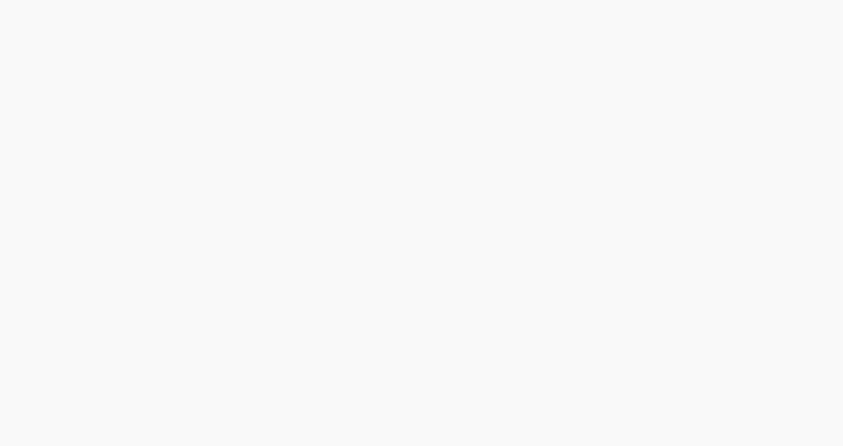
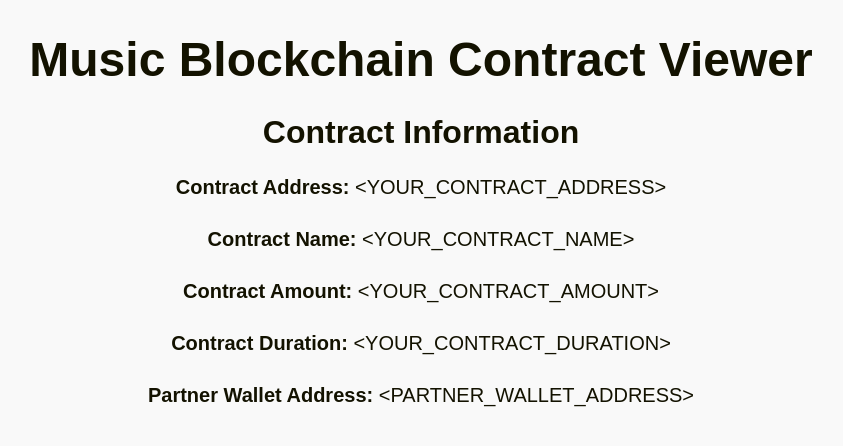
Before and after one commit to nehemiah-negussie/olympihacks-2023, a React (Create React App) app in the folder client/: page /contract in a window 1280 px wide. Before the commit this address had no page. Shown: the top 446 px of the page, without its empty margins (219-1062 px from the left). Built offline with nearby package versions, Linux system fonts and the light colour scheme.

Commit message:
fixed repo merge issues

```diff
--- a/client/src/App.js
+++ b/client/src/App.js
@@ -1,8 +1,9 @@
 import React from "react";
-import { BrowserRouter as Router, Route, Routes } from 'react-router-dom';
+import { BrowserRouter as Router, Route, Routes } from "react-router-dom";
 import "./App.css";
 import LandingPage from "./pages/LandingPage";
 import Smart from "./pages/Smart";
+import ContractViewer from "./pages/ContractViewer";
 
 function App() {
   return (
@@ -12,6 +13,7 @@ function App() {
           <Routes>
             <Route exact path="/" element={<LandingPage />} />
             <Route path="/app" element={<Smart />} />
+            <Route path="/contract" element={<ContractViewer />} />
           </Routes>
         </header>
       </div>
--- /dev/null
+++ b/client/src/pages/ContractViewer.js
@@ -0,0 +1,51 @@
+import React, { useEffect, useState } from "react";
+
+function ContractViewer() {
+  const [contractAddress, setContractAddress] = useState("");
+  const [contractName, setContractName] = useState("");
+  const [contractAmount, setContractAmount] = useState("");
+  const [contractDuration, setContractDuration] = useState("");
+  const [partnerWalletAddress, setPartnerWalletAddress] = useState("");
+
+  useEffect(() => {
+    // Simulated data for contract details
+    const simulatedContractAddress = "<YOUR_CONTRACT_ADDRESS>";
+    const simulatedContractName = "<YOUR_CONTRACT_NAME>";
+    const simulatedContractAmount = "<YOUR_CONTRACT_AMOUNT>";
+    const simulatedContractDuration = "<YOUR_CONTRACT_DURATION>";
+    const simulatedPartnerWalletAddress = "<PARTNER_WALLET_ADDRESS>";
+
+    setContractAddress(simulatedContractAddress);
+    setContractName(simulatedContractName);
+    setContractAmount(simulatedContractAmount);
+    setContractDuration(simulatedContractDuration);
+    setPartnerWalletAddress(simulatedPartnerWalletAddress);
+  }, []);
+
+  return (
+    <div>
+      <h1>Music Blockchain Contract Viewer</h1>
+
+      <div id="contract-info">
+        <h2>Contract Information</h2>
+        <p>
+          <strong>Contract Address:</strong> {contractAddress}
+        </p>
+        <p>
+          <strong>Contract Name:</strong> {contractName}
+        </p>
+        <p>
+          <strong>Contract Amount:</strong> {contractAmount}
+        </p>
+        <p>
+          <strong>Contract Duration:</strong> {contractDuration}
+        </p>
+        <p>
+          <strong>Partner Wallet Address:</strong> {partnerWalletAddress}
+        </p>
+      </div>
+    </div>
+  );
+}
+
+export default ContractViewer;
--- a/client/src/pages/LandingPage.js
+++ b/client/src/pages/LandingPage.js
@@ -12,6 +12,9 @@ const LandingPage = () => {
           </li>
           <li>
             <Link to="/app">App</Link>
+          </li>
+          <li>
+            <Link to="/contract">Contract</Link>
           </li>
         </ul>
       </nav>
@@ -59,7 +62,7 @@ const LandingPage = () => {
         </section>
 
         <section className="cta-section">
-          <h2>Join MusicChain Today</h2>
+          <h2>Join Handshake Today</h2>
           <p>
             Sign up to start exploring, purchasing, and supporting your favorite
             artists.
--- a/client/src/styles/LandingPage.css
+++ b/client/src/styles/LandingPage.css
@@ -1,3 +1,5 @@
+@import url('https://fonts.googleapis.com/css2?family=Roboto:wght@400;700&display=swap');
+
 :root {
   --smoky-black: #131200ff;
   --mantis: #78bc61ff;
@@ -8,6 +10,7 @@
 
 body {
   margin: 0;
+  font-family: 'Roboto', sans-serif;
 }
 
 .navbar {
@@ -15,13 +18,13 @@ body {
   top: 0;
   left: 0;
   right: 0;
-  background-color: rgb(253, 249, 249); /* Set your desired background color */
-  direction: rtl;
+  background-color: #00000000;
   display: flex;
-  width: 100%;
+  justify-content: flex-end;
+  align-items: center;
+  padding: 0 20px;
   z-index: 9999;
 }
-
 
 .navbar ul {
   list-style-type: none;
@@ -50,7 +53,7 @@ body {
 }
 
 .landing-page {
-  margin-top: 20px; /* Adjust the margin-top value to accommodate the navbar height */
+  margin-top: 60px;
   padding: 30px;
 }
 
@@ -60,14 +63,16 @@ header {
 }
 
 h1 {
-  font-size: 32px;
-  font-weight: bold;
+  font-size: 48px;
+  font-weight: 700;
   margin-bottom: 10px;
+  color: var(--smoky-black);
 }
 
 p {
-  font-size: 18px;
+  font-size: 20px;
   color: var(--smoky-black);
+  line-height: 1.6;
 }
 
 .features {
@@ -82,9 +87,10 @@ p {
 }
 
 h2 {
-  font-size: 24px;
-  font-weight: bold;
+  font-size: 32px;
+  font-weight: 700;
   margin-bottom: 10px;
+  color: var(--smoky-black);
 }
 
 .cta-section {
@@ -98,22 +104,22 @@ h2 {
 }
 
 .cta-section h2 {
-  font-size: 28px;
-  font-weight: bold;
+  font-size: 36px;
+  font-weight: 700;
   margin-bottom: 20px;
+  color: var(--smoky-black);
 }
 
 .cta-section p {
-  font-size: 16px;
+  font-size: 18px;
   color: var(--smoky-black);
   margin-bottom: 30px;
 }
 
-
 .cta-button {
   padding: 10px 20px;
   font-size: 18px;
-  font-weight: bold;
+  font-weight: 700;
   color: #fff;
   background-color: var(--mantis);
   border: none;
@@ -136,6 +142,7 @@ footer p {
   color: var(--smoky-black);
 }
 
+
 section {
   display: flex;
   align-items: center;
--- a/client/src/styles/Smart.css
+++ b/client/src/styles/Smart.css
@@ -87,6 +87,7 @@ body {
 
 .navbar2 li a:hover {
     background-color: #0056b3;
+    color: white;
 }
 
 .logo {
```
Also changed, not shown: client/package.json (+8 -0 lines), 2 other files (tests, documents, lock files or other folders).
